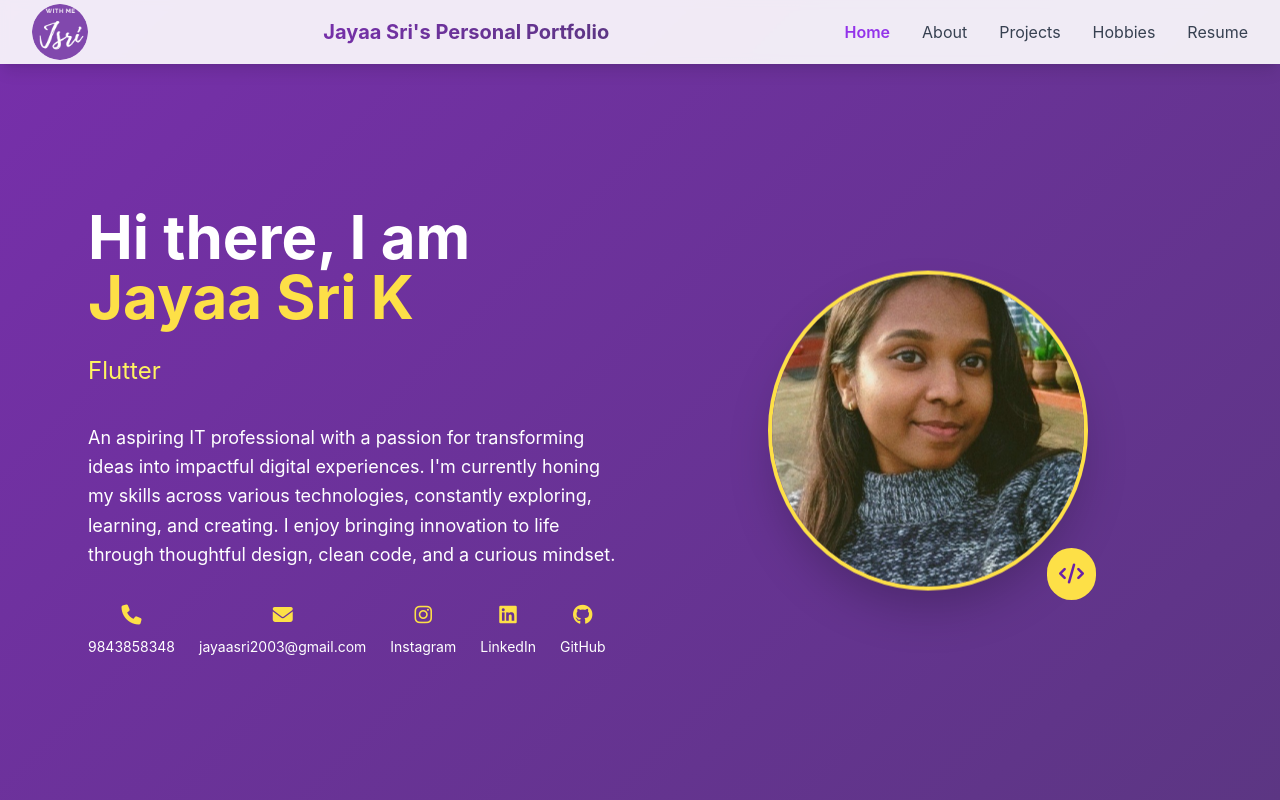
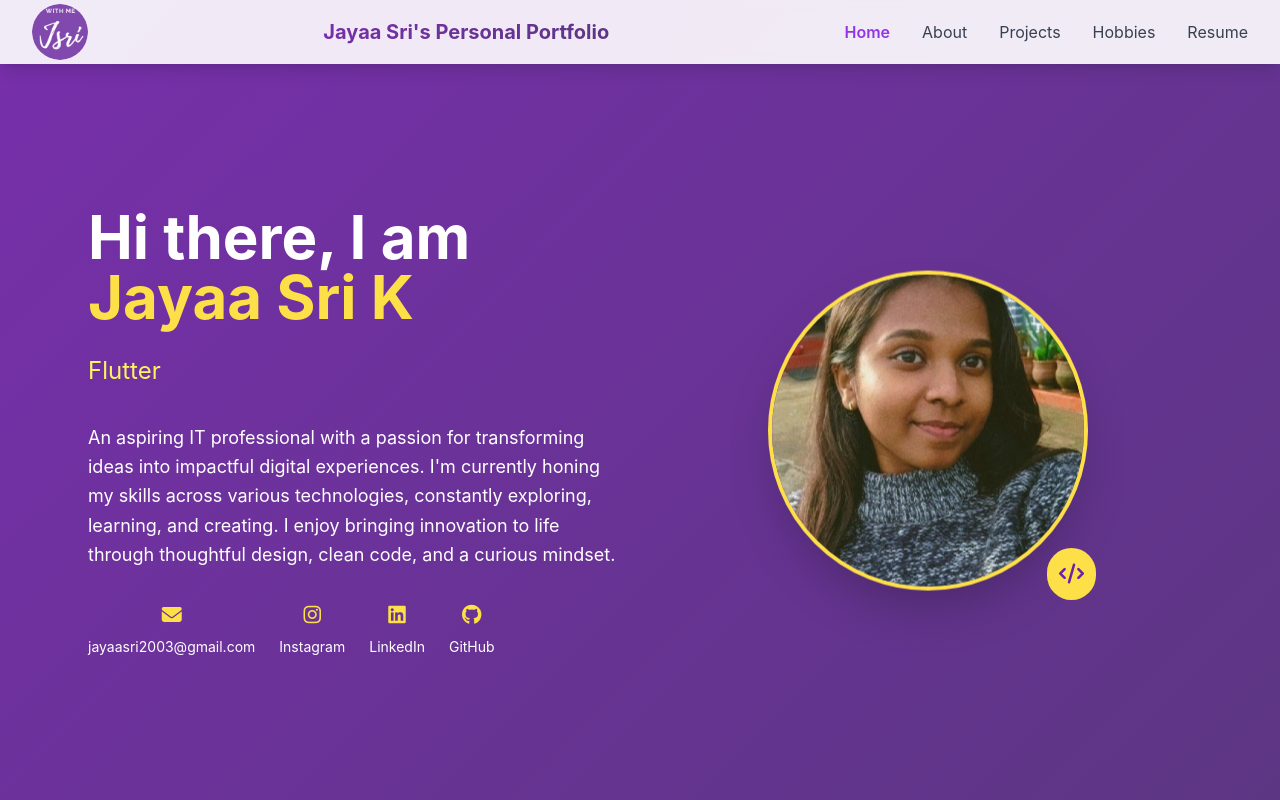
Before and after one commit to jayaasri/jayaasri_portfolio, a React (Vite) app in the folder jaya-portfolio/: page / in a window 1280 px wide. Shown: the top 800 px of the page. Built offline with nearby package versions, Linux system fonts and the light colour scheme.

Commit message:
Update Home.jsx

```diff
--- a/jaya-portfolio/src/components/Home.jsx
+++ b/jaya-portfolio/src/components/Home.jsx
@@ -37,10 +37,7 @@ function Home() {
                             </p>
 
                             <div className="flex justify-center md:justify-start flex-wrap gap-6">
-  <div className="text-center">
-    <i className="fas fa-phone text-yellow-300 mb-2 text-xl"></i>
-    <p className="text-sm">9843858348</p>
-  </div>
+
   <div className="text-center">
     <i className="fas fa-envelope text-yellow-300 mb-2 text-xl"></i>
     <p className="text-sm">jayaasri2003@gmail.com</p>
```
